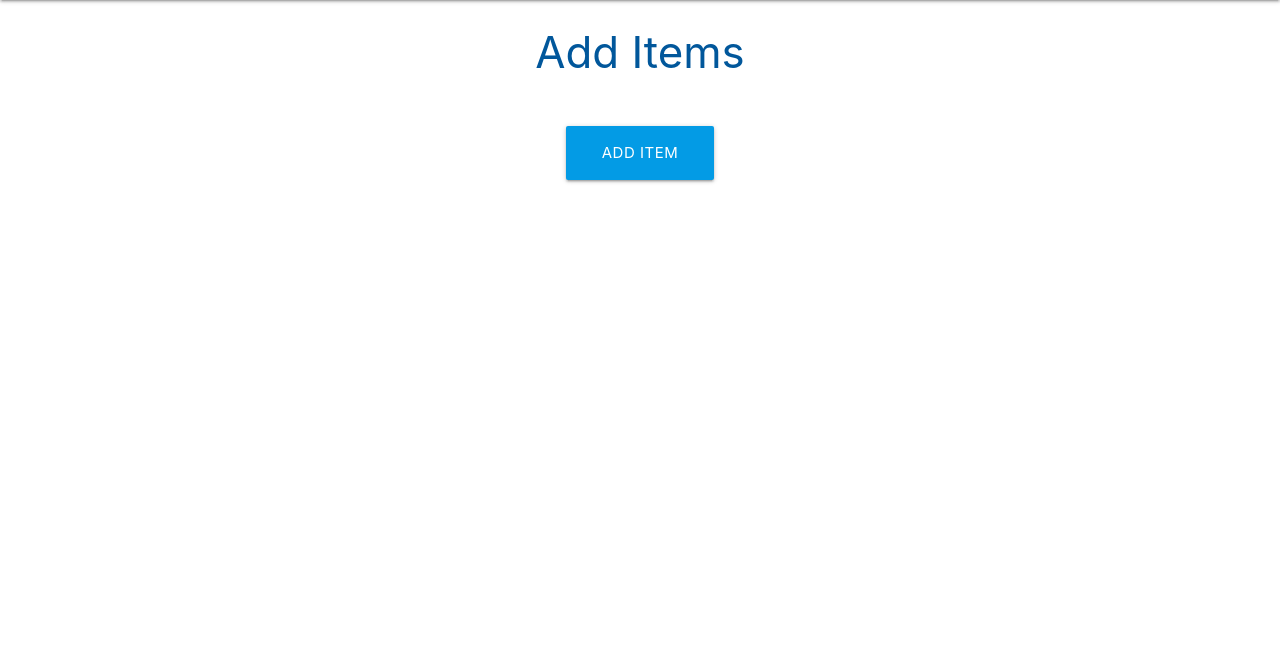
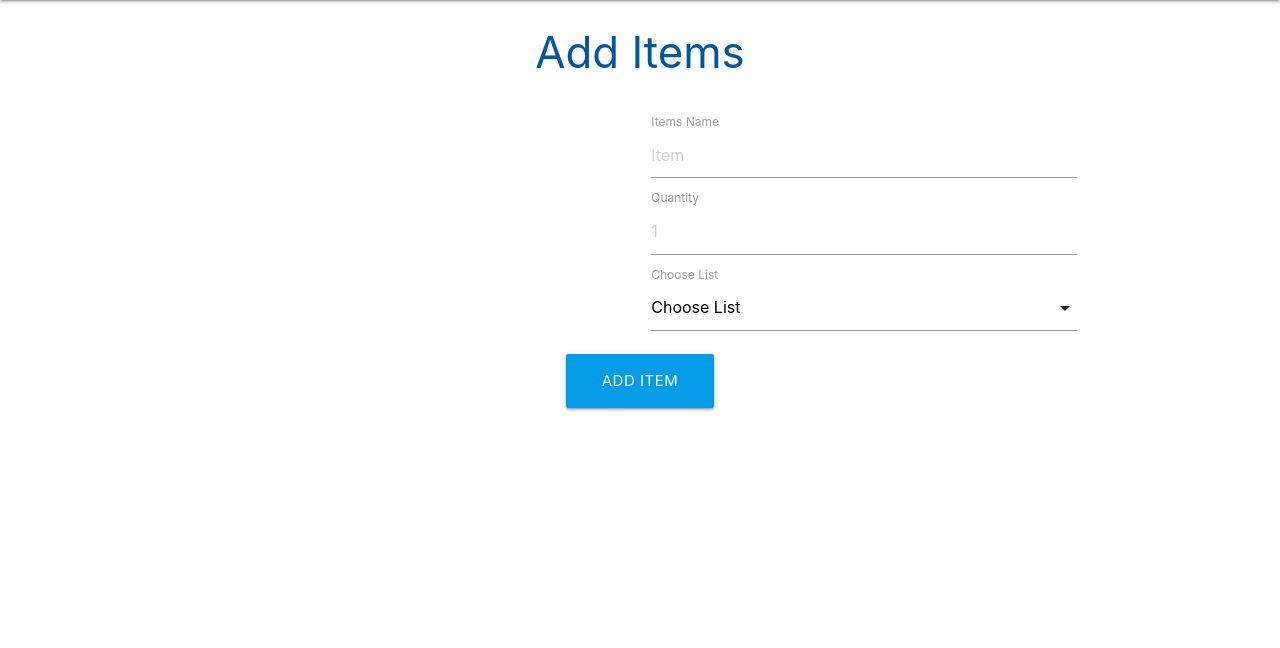
Before and after one commit to TomaszWoloszyn983/shopping-list-application, a Django app: page /add_item/ in a window 1280 px wide. Shown: the part 64-712 px from the top of the page. Run offline with Django 3.2, Linux system fonts and the light colour scheme; data that the repository does not hold is empty.

Commit message:
Add list_name select option

```diff
--- a/list/views.py
+++ b/list/views.py
@@ -98,27 +98,28 @@ def show_list_items(request, slug):
     return render(request, 'show_list_items.html', context)
 
 def add_item(request):
-#
-#
-    items = Item.objects.filter().order_by('bought')
+    lists = List.objects.order_by('-create_date')
+    print(lists)
     # I'm not sure about the code below. It's suppose to initailize the item form
     # item_slug = get_object_or_404(Item, slug=slug)
-    item_form = ItemForm(request.POST or None)
-    if item_form.is_valid():
-        item = request.POST.get("name")
-        print(f'Creating a new item: {item}')
-        slugified = slugify(item)
-        item_form.name = item
-        item_form.slug = slugified
-        item_form.quantity = quantity
+    # item_form = ItemForm(request.POST or None)
+    # if item_form.is_valid():
+    if request.method == "POST":
+        name = request.POST.get("items_name")
+        quantity = request.POST.get("quantity")
+        slugified = slugify(name)
+        list_name = request.POST.get("list_name")
+        print(f'Creating a new item: {name}, quantity: {quantity}')
+        new_item = Item(name = request.POST.get("items_name"),
+                    slug = slugified,
+                    quantity = request.POST.get("quantity"),
+                    list_name = request.POST.get("list_name")
+                    )
+        new_item.save()
+        # item_form.name = item
+        # item_form.slug = slugified
+        # item_form.quantity = quantity
         # item_list = list that we add this item to.
-        # new_item = Item(name=)
-        item_form.save()
+        # item_form.save()
         return redirect(reverse("lists"))
-
-# The Code below populates the list template. It should replaced with something better.
-        # lists = List.objects.order_by('-create_date')
-        # output = ', '.join([list.name for list in lists])
-        # context = {'lists': lists}
-        # return render(request, 'list.html', context)
-    return render(request, 'add_item.html')
+    return render(request, 'add_item.html', {'lists': lists})
--- a/static/js/script.js
+++ b/static/js/script.js
@@ -1,4 +1,10 @@
-document.addEventListener('DOMContentLoaded', function() {
-    let sidenav = document.querySelectorAll('.sidenav');
-    M.Sidenav.init(sidenav);
-  });
+document.addEventListener("DOMContentLoaded", function() {
+  // sidenav initialization
+  let sidenav = document.querySelectorAll(".sidenav");
+  M.Sidenav.init(sidenav);
+
+
+  // select initialization
+  let selects = document.querySelectorAll("select");
+  M.FormSelect.init(selects);
+});
--- a/templates/add_item.html
+++ b/templates/add_item.html
@@ -8,12 +8,33 @@
       {% csrf_token %}
       <div class="row ">
         <div class="input-field col s6 center-align">
-          {{ item_form.as_p }}
+          <!-- {{ item_form.as_p }} -->
         </div>
-
+        <div class="input-field col s6 left">
+          <!-- Items name -->
+          <div>
+            <label for="items_name">Items Name</label>
+            <input placeholder="Item" id="items_name" name="items_name" type="text" class="validate" required>
+          </div>
+          <!-- Items Quantity -->
+          <div>
+            <label for="quantity">Quantity</label>
+            <input placeholder="1" id="quantity" name="quantity" type="text" class="validate" required>
+          </div>
+          <!-- List names selection -->
+          <div>
+            <label for="quantity">Choose List</label>
+            <select id="list_name" name="list_name" class="validate" required>
+              <option value="" disabled selected>Choose List</option>
+              {% for list in lists %}
+                <option value="{{ list.name }}">{{ list.name }}</option>
+              {% endfor %}
+            </select>
+          </div>
+        </div>
         <div class="row">
-            <divc class="col s12 center-align">
-                <button type="submit" href="{% url 'lists' %}" class="btn-large light-blue darken-1">
+            <div class="col s12 center-align">
+                <button type="submit" class="btn-large light-blue darken-1">
                     Add Item <i class="fas fa plus=square right"></i>
                 </button>
             </div>
```
